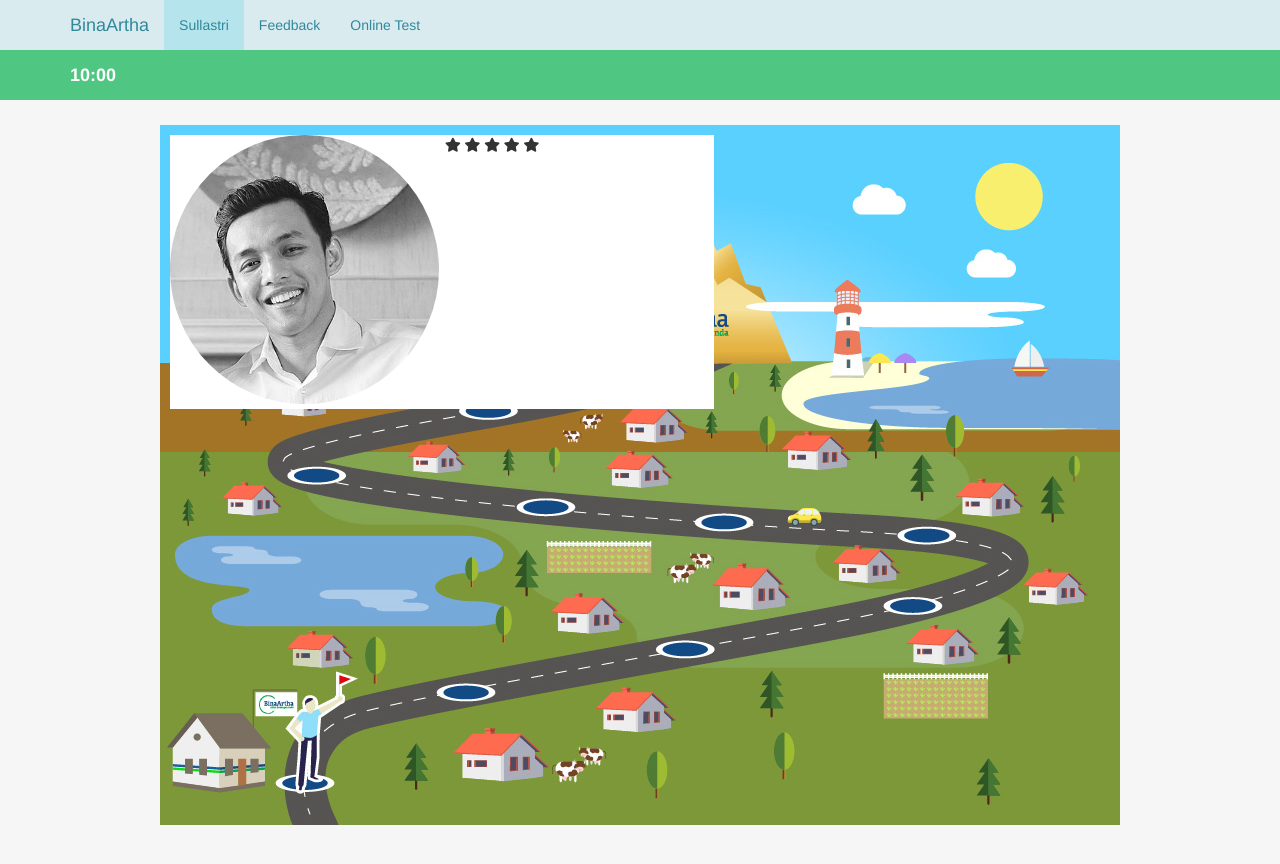
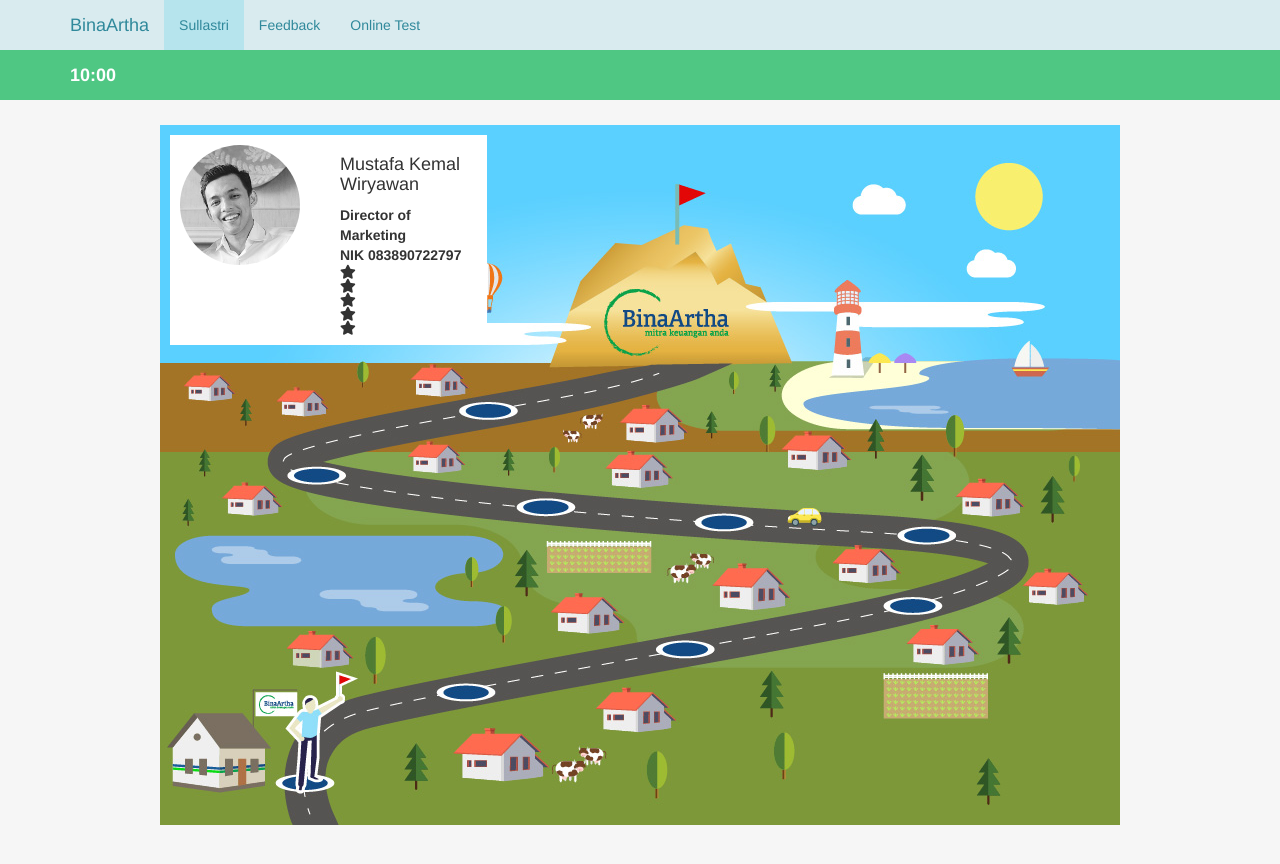
Before and after one commit to kemtol/Bina-Artha, a Jekyll site: the page built from laman/dashboard-user-level.md, in a window 1280 px wide and 950 px high. Shown: the top 864 px of the window. Built offline with Jekyll 4.4.1, drawn with Linux system fonts in a browser that asks for light colours; nearby versions of some CDN libraries.

Commit message:
Update admin-user-level.html

```diff
--- a/_layouts/admin-user-level.html
+++ b/_layouts/admin-user-level.html
@@ -44,18 +44,27 @@
 
     .employee{
       background:#fff;
+      width: 33%;
     }
 
     .circle {
       overflow: hidden;
       border-radius: 50%;
       display: inline-block;
+      width:120px;
     }
     .circle img {
       width: 100%;
     }
 
-    .a1,.a2{width:49.5%}
+    .a1,.a2{
+      width:49.5%;
+      padding:1rem
+    }
+    .a2 strong,
+    .a2 span{
+      display:block;
+    }
   </style>
 
   <body>
@@ -72,11 +81,16 @@
           </a>
         </div>
         <div class="a2 pull-right">
-          <span class="fa fa-star checked"></span>
-          <span class="fa fa-star checked"></span>
-          <span class="fa fa-star checked"></span>
-          <span class="fa fa-star"></span>
-          <span class="fa fa-star"></span>
+          <h4>Mustafa Kemal Wiryawan</h4>
+          <strong>Director of Marketing<strong>
+          <span>NIK 083890722797<span>
+          <div>
+            <span class="fa fa-star checked"></span>
+            <span class="fa fa-star checked"></span>
+            <span class="fa fa-star checked"></span>
+            <span class="fa fa-star"></span>
+            <span class="fa fa-star"></span>
+          </div>
         </div>
       </div>
     </div>
```
